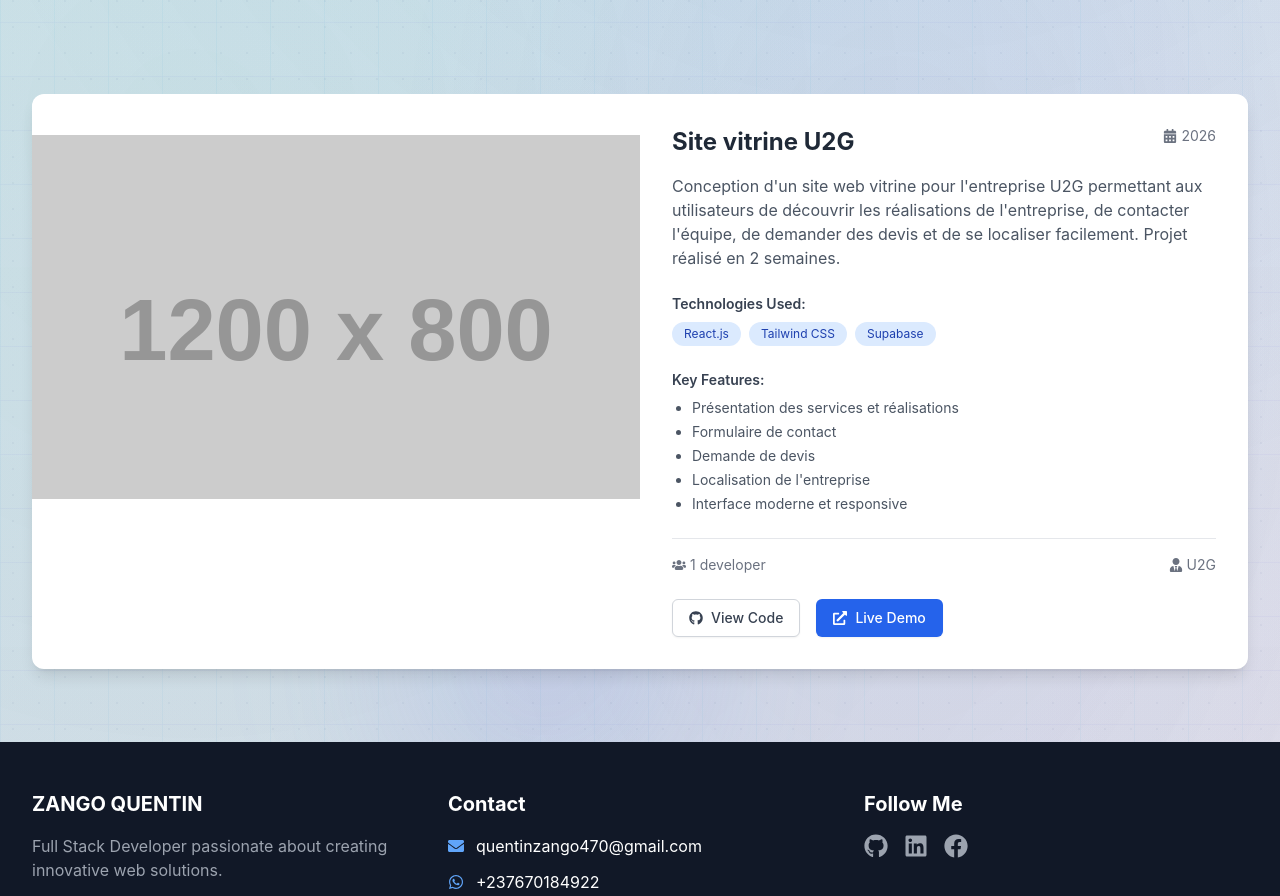
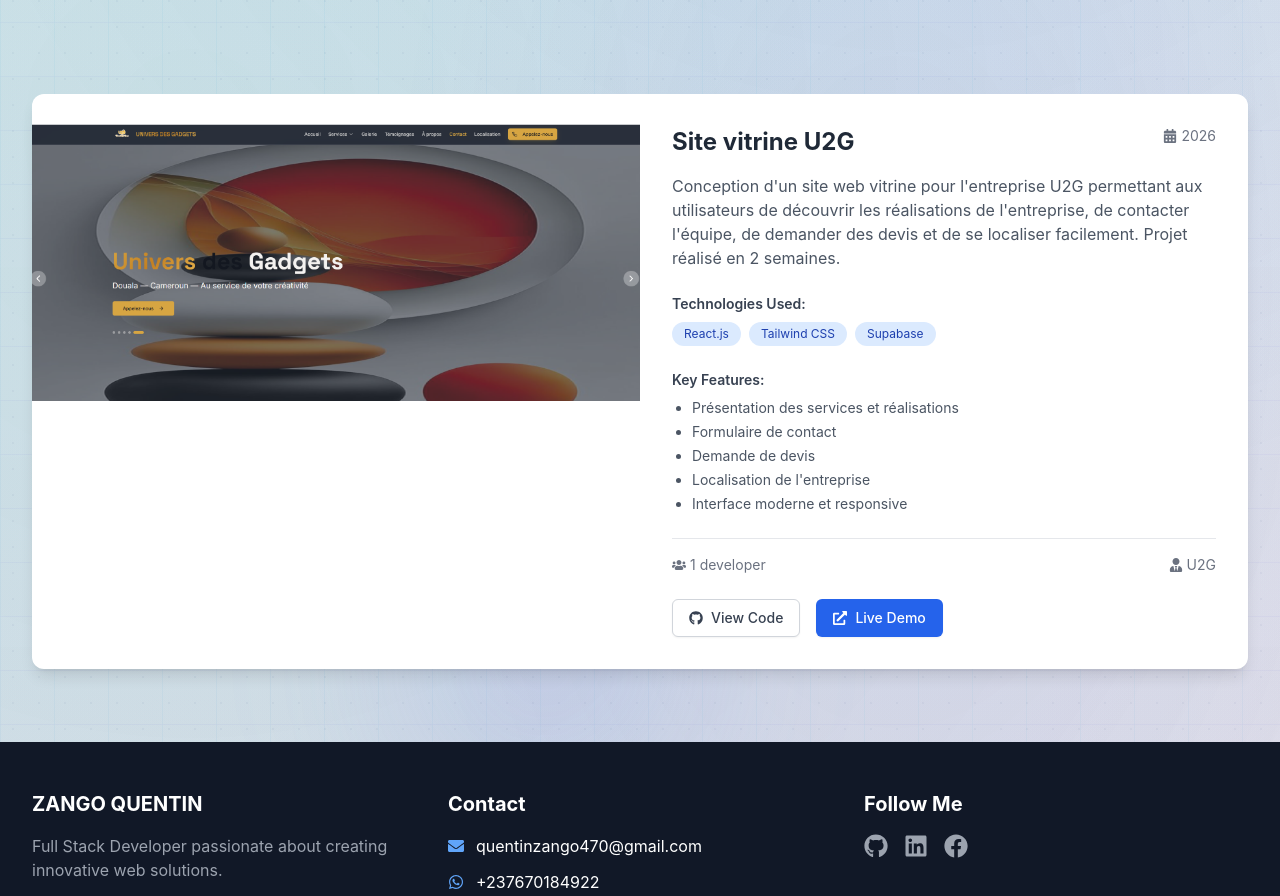
Before and after one commit to quentinzango/mon-portfolio, a React (Create React App) app: page /projects in a window 1280 px wide. Shown: the part 2360-3256 px from the top of the page. Built offline with nearby package versions, Linux system fonts and the light colour scheme.

Commit message:
correction7

```diff
--- a/src/pages/Projects.js
+++ b/src/pages/Projects.js
@@ -4,10 +4,11 @@ import { useTranslation } from 'react-i18next';
 import ProjectCard from '../components/ProjectCard';
 import AnimatedSection from '../components/AnimatedSection';
 import PageHeader from '../components/PageHeader';
+import ima from '../assets/ima.png';
 const im7 = 'https://placehold.co/1200x800/png?text=Projet+1';
 const im8 = 'https://placehold.co/1200x800/png?text=Projet+2';
 const im9 = 'https://placehold.co/1200x800/png?text=Projet+3';
-const im10 = 'https://placehold.co/1200x800/png?text=U2G+Site+Vitrine';
+const im10 = ima;
 const Projects = () => {
   const { t } = useTranslation();
   const projects = [
```
Also changed, not shown: src/assets/ima.png (added).
